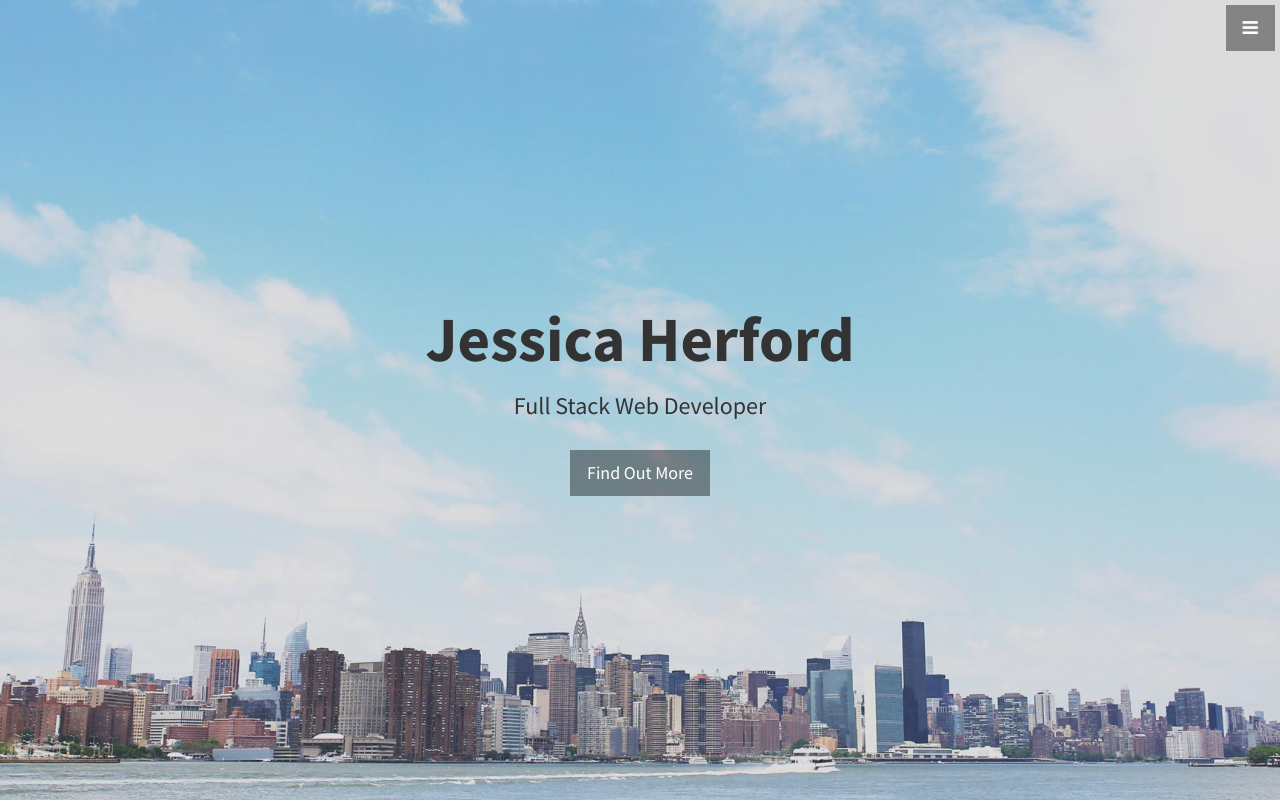
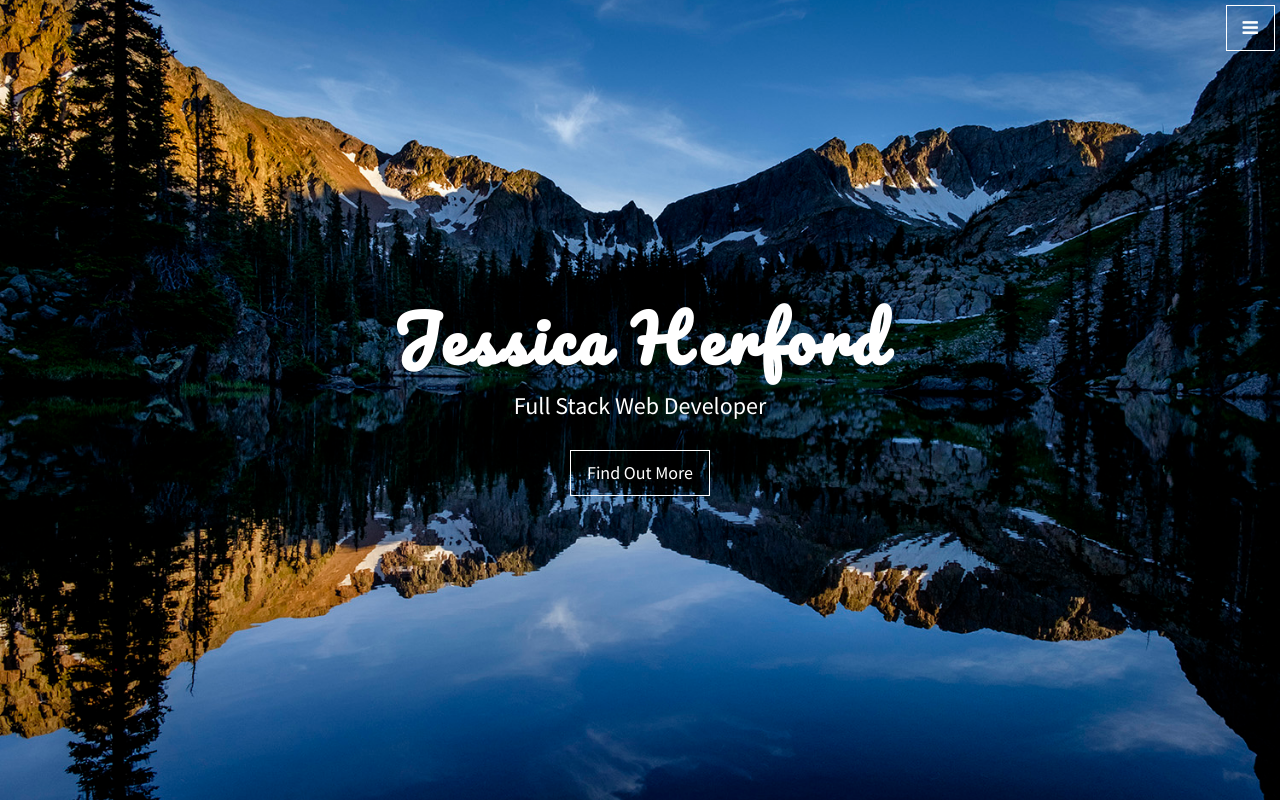
Before and after one commit to jessicaherford/portfolio_site_2016, a plain HTML site: page index.html in a window 1280 px wide. Shown: the top 802 px of the page. Drawn offline with Linux system fonts and the light colour scheme.

Commit message:
Changed header background

```diff
--- a/css/stylish-portfolio.css
+++ b/css/stylish-portfolio.css
@@ -29,19 +29,29 @@ body {
     font-weight: 700;
 }
 
+h1{
+  font-family: 'Pacifico', cursive;
+  color: #fff;
+  letter-spacing: 4px;
+}
+
+h3{
+  color: #fff;
+}
 /* Custom Button Styles */
 
 .btn-dark {
     border-radius: 0;
     color: #fff;
-    background-color: rgba(0,0,0,0.4);
+    background-color: rgba(0,0,0,0);
+    border: solid #fff 1px;
 }
 
 .btn-dark:hover,
 .btn-dark:focus,
 .btn-dark:active {
     color: #fff;
-    background-color: rgba(0,0,0,0.7);
+    background-color: rgba(0,0,0,1);
 }
 
 .btn-light {
@@ -155,7 +165,7 @@ hr.small {
     position: relative;
     width: 100%;
     height: 100%;
-    background: url(../img/bg.jpg) no-repeat center center scroll;
+    background: url(../img/upper_boulder_lake.jpg) no-repeat center center scroll;
     -webkit-background-size: cover;
     -moz-background-size: cover;
     background-size: cover;
--- a/index.html
+++ b/index.html
@@ -20,6 +20,7 @@
     <!-- Custom Fonts -->
     <link href="font-awesome/css/font-awesome.min.css" rel="stylesheet" type="text/css">
     <link href="http://fonts.googleapis.com/css?family=Source+Sans+Pro:300,400,700,300italic,400italic,700italic" rel="stylesheet" type="text/css">
+    <link href='https://fonts.googleapis.com/css?family=Pacifico' rel='stylesheet' type='text/css'>
 
     <!-- HTML5 Shim and Respond.js IE8 support of HTML5 elements and media queries -->
     <!-- WARNING: Respond.js doesn't work if you view the page via file:// -->
```
Also changed, not shown: README.md, img/JHlogo.png (added), img/upper_boulder_lake.jpg (added).
